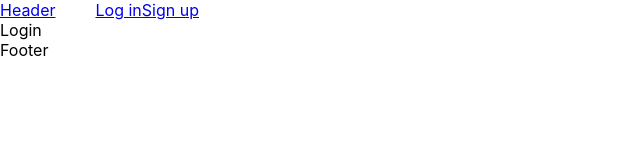
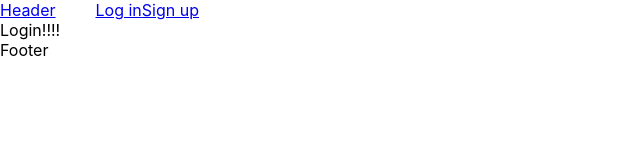
Before and after one commit to pre-project-front/pre-project-front, a React (Create React App) app in the folder client/: page /login in a window 1280 px wide. Shown: the top 160 px of the page, without its empty margins (0-640 px from the left). Built offline with nearby package versions, Linux system fonts and the light colour scheme.

Commit message:
second edit

```diff
--- a/client/src/pages/Login.js
+++ b/client/src/pages/Login.js
@@ -1,7 +1,7 @@
 import React from "react";
 
 function Login() {
-  return <div>Login</div>;
+  return <div>Login!!!!</div>;
 }
 
 export default Login;
```
